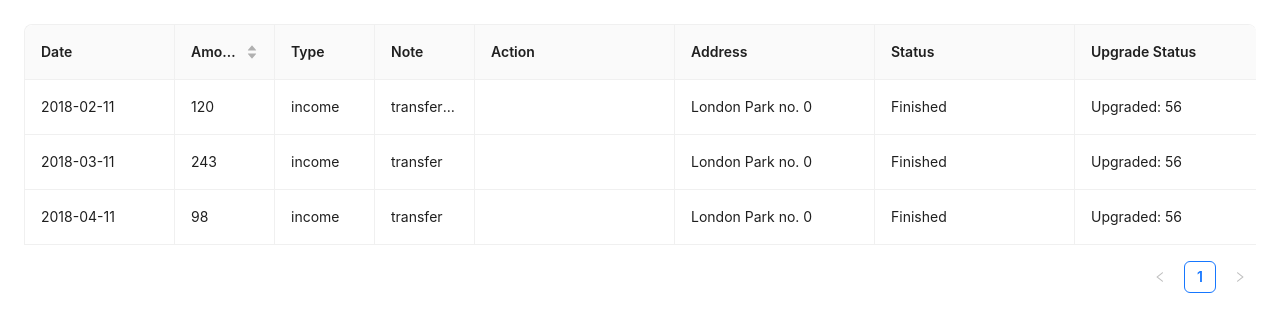
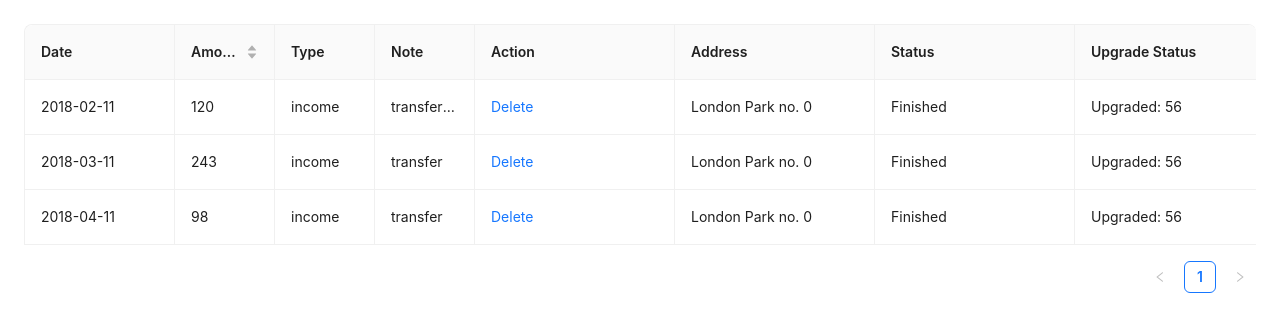
Before and after one commit to JHni2/antd-task, a React (Create React App) app: page /table in a window 1280 px wide. Shown: the top 332 px of the page. Built offline with nearby package versions, Linux system fonts and the light colour scheme.

Commit message:
[fix] tooltip과 충돌 개선

```diff
--- a/src/components/Table.js
+++ b/src/components/Table.js
@@ -58,6 +58,11 @@ const TableComponent = () => {
       ellipsis: {
         showTitle: false,
       },
+      render: (date) => (
+        <Tooltip placement="topLeft" title={date}>
+          {date}
+        </Tooltip>
+      ),
     },
     {
       title: 'Amount',
@@ -67,6 +72,11 @@ const TableComponent = () => {
       ellipsis: {
         showTitle: false,
       },
+      render: (amount) => (
+        <Tooltip placement="topLeft" title={amount}>
+          {amount}
+        </Tooltip>
+      ),
     },
     {
       title: 'Type',
@@ -75,6 +85,11 @@ const TableComponent = () => {
       ellipsis: {
         showTitle: false,
       },
+      render: (type) => (
+        <Tooltip placement="topLeft" title={type}>
+          {type}
+        </Tooltip>
+      ),
     },
     {
       title: 'Note',
@@ -83,6 +98,11 @@ const TableComponent = () => {
       ellipsis: {
         showTitle: false,
       },
+      render: (note) => (
+        <Tooltip placement="topLeft" title={note}>
+          {note}
+        </Tooltip>
+      ),
     },
     {
       title: 'Action',
@@ -91,6 +111,11 @@ const TableComponent = () => {
       ellipsis: {
         showTitle: false,
       },
+      render: () => (
+        <Tooltip placement="topLeft" title="Delete">
+          <a>Delete</a>
+        </Tooltip>
+      ),
     },
     {
       title: 'Address',
@@ -99,6 +124,11 @@ const TableComponent = () => {
       ellipsis: {
         showTitle: false,
       },
+      render: (address) => (
+        <Tooltip placement="topLeft" title={address}>
+          {address}
+        </Tooltip>
+      ),
     },
     {
       title: 'Status',
@@ -107,6 +137,11 @@ const TableComponent = () => {
       ellipsis: {
         showTitle: false,
       },
+      render: (status) => (
+        <Tooltip placement="topLeft" title={status}>
+          {status}
+        </Tooltip>
+      ),
     },
     {
       title: 'Upgrade Status',
@@ -115,6 +150,11 @@ const TableComponent = () => {
       ellipsis: {
         showTitle: false,
       },
+      render: (upgradeStatus) => (
+        <Tooltip placement="topLeft" title={upgradeStatus}>
+          {upgradeStatus}
+        </Tooltip>
+      ),
     },
     {
       title: 'Creator',
@@ -123,6 +163,11 @@ const TableComponent = () => {
       ellipsis: {
         showTitle: false,
       },
+      render: (creator) => (
+        <Tooltip placement="topLeft" title={creator}>
+          {creator}
+        </Tooltip>
+      ),
     },
     {
       title: 'Platform',
@@ -131,6 +176,11 @@ const TableComponent = () => {
       ellipsis: {
         showTitle: false,
       },
+      render: (platform) => (
+        <Tooltip placement="topLeft" title={platform}>
+          {platform}
+        </Tooltip>
+      ),
     },
   ])
 
@@ -181,7 +231,6 @@ const TableComponent = () => {
 
   const { isDrag } = useDrag(false)
   const [dragDir, setDragDir] = useState('')
-  const [dragVal, setDragVal] = useState()
 
   const prevX = useRef(0)
 
@@ -192,8 +241,6 @@ const TableComponent = () => {
       prevX.current = event.pageX
 
       setDragDir(xDir)
-
-      if (event.pageX !== dx) setDragVal(dx)
     }
 
     const throttledGetMouseDirection = throttle(getMouseDirection, 0)
@@ -210,7 +257,6 @@ const TableComponent = () => {
   }, [isDrag])
 
   const tableRef = useRef()
-  const minColWidth = 20
 
   const handleResize =
     (index) =>
--- a/src/index.css
+++ b/src/index.css
@@ -35,3 +35,7 @@
   width: 1400px !important;
   margin: auto;
 }
+
+.ant-tooltip {
+  box-sizing: content-box;
+}
```
